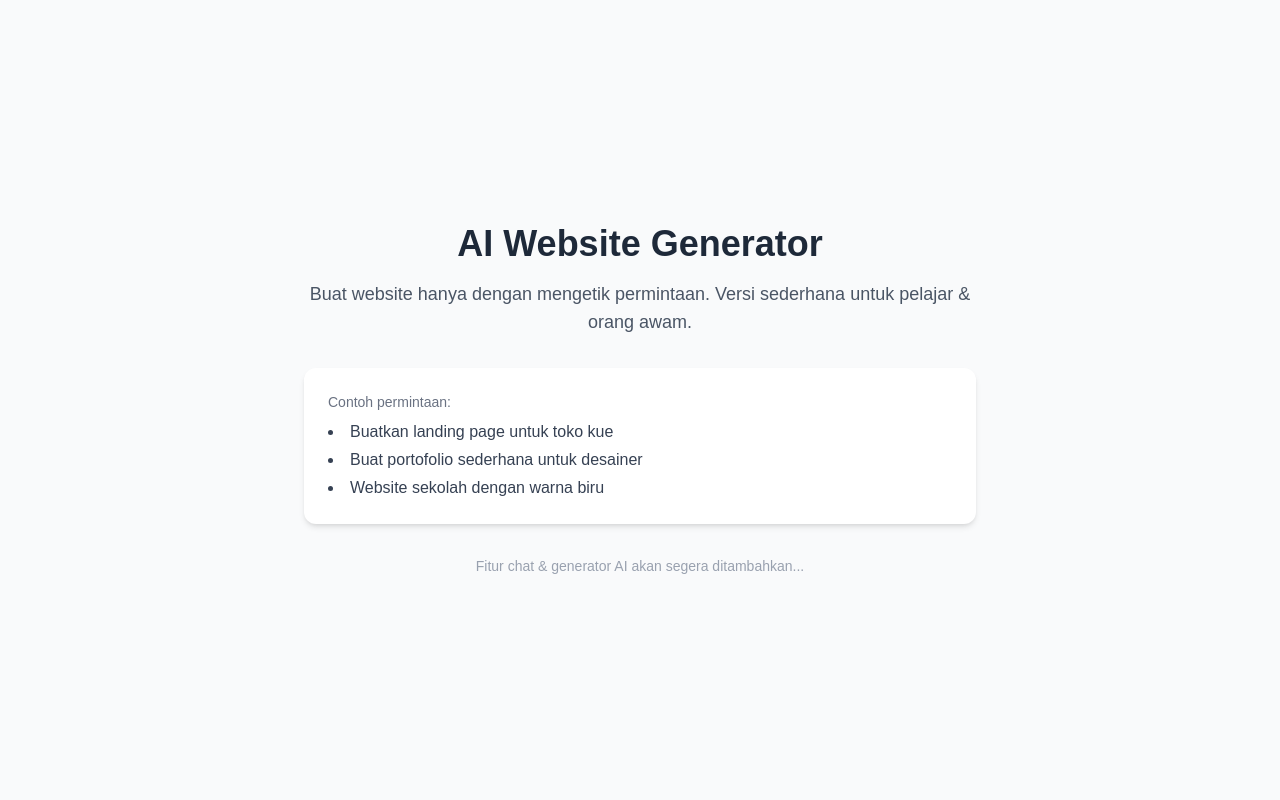
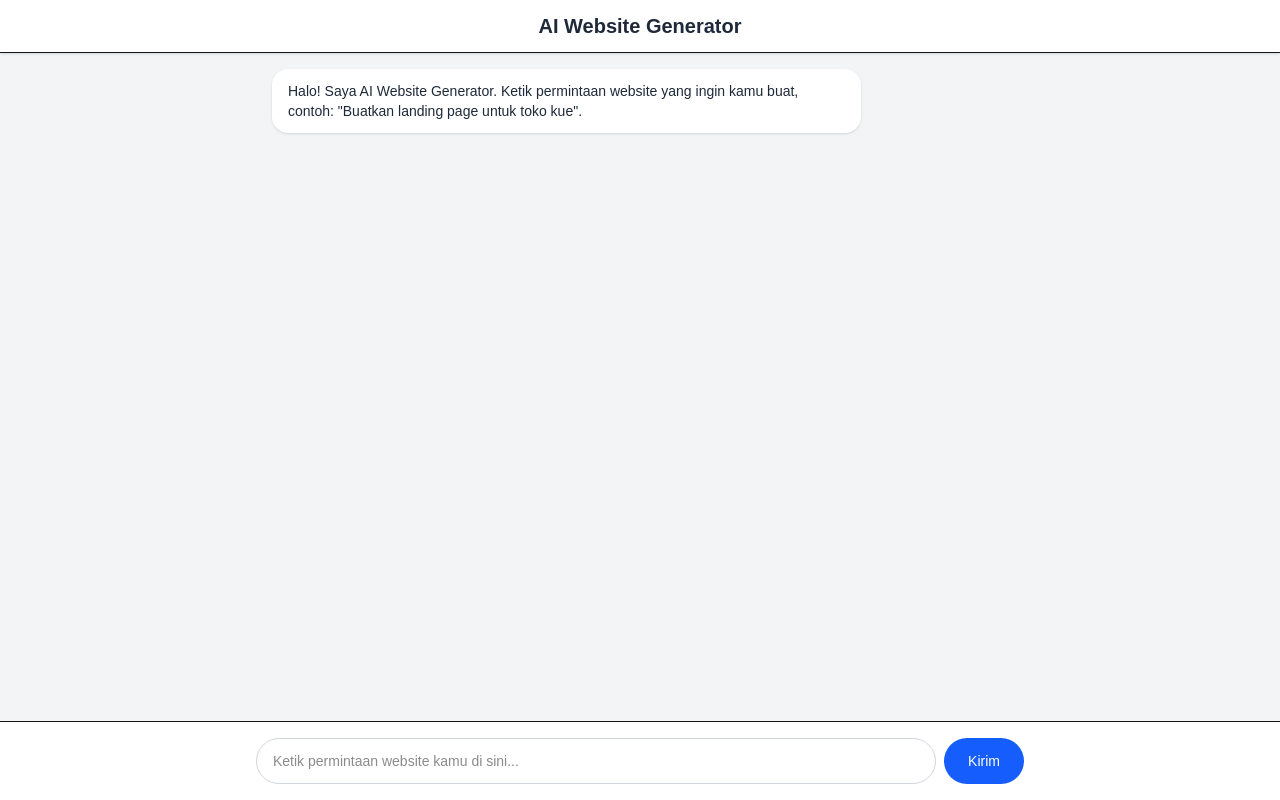
Before and after one commit to mulyadibaker977-sys/ai-website-generator, a Next.js app: page / in a window 1280 px wide. Built offline with nearby package versions, Linux system fonts and the light colour scheme.

Commit message:
Add simple chat UI

```diff
--- a/app/page.tsx
+++ b/app/page.tsx
@@ -1,27 +1,85 @@
+"use client";
+
+import { useState } from "react";
+
 export default function Home() {
+  const [messages, setMessages] = useState([
+    {
+      role: "assistant",
+      content: "Halo! Saya AI Website Generator. Ketik permintaan website yang ingin kamu buat, contoh: \"Buatkan landing page untuk toko kue\".",
+    },
+  ]);
+  const [input, setInput] = useState("");
+
+  const handleSend = () => {
+    if (!input.trim()) return;
+
+    // Tambah pesan user
+    const newMessages = [...messages, { role: "user", content: input }];
+    setMessages(newMessages);
+    setInput("");
+
+    // Simulasi balasan AI (nanti diganti dengan AI sungguhan)
+    setTimeout(() => {
+      setMessages((prev) => [
+        ...prev,
+        {
+          role: "assistant",
+          content: "Terima kasih atas permintaannya! Fitur generate website sedang dalam pengembangan. Nanti saya akan buatkan kodenya di sini.",
+        },
+      ]);
+    }, 800);
+  };
+
   return (
-    <main className="min-h-screen bg-gray-50 flex flex-col items-center justify-center p-6">
-      <div className="max-w-2xl w-full text-center">
-        <h1 className="text-4xl font-bold text-gray-800 mb-4">
+    <main className="min-h-screen bg-gray-100 flex flex-col">
+      {/* Header */}
+      <header className="bg-white border-b px-4 py-3 shadow-sm">
+        <h1 className="text-xl font-bold text-gray-800 text-center">
           AI Website Generator
         </h1>
-        <p className="text-lg text-gray-600 mb-8">
-          Buat website hanya dengan mengetik permintaan.
-          Versi sederhana untuk pelajar & orang awam.
-        </p>
+      </header>
 
-        <div className="bg-white rounded-xl shadow-md p-6 text-left">
-          <p className="text-sm text-gray-500 mb-2">Contoh permintaan:</p>
-          <ul className="list-disc list-inside text-gray-700 space-y-1">
-            <li>Buatkan landing page untuk toko kue</li>
-            <li>Buat portofolio sederhana untuk desainer</li>
-            <li>Website sekolah dengan warna biru</li>
-          </ul>
+      {/* Chat Area */}
+      <div className="flex-1 overflow-y-auto p-4 space-y-4 max-w-3xl mx-auto w-full">
+        {messages.map((msg, index) => (
+          <div
+            key={index}
+            className={`flex ${
+              msg.role === "user" ? "justify-end" : "justify-start"
+            }`}
+          >
+            <div
+              className={`max-w-[80%] rounded-2xl px-4 py-3 text-sm ${
+                msg.role === "user"
+                  ? "bg-blue-600 text-white"
+                  : "bg-white text-gray-800 shadow"
+              }`}
+            >
+              {msg.content}
+            </div>
+          </div>
+        ))}
+      </div>
+
+      {/* Input Area */}
+      <div className="border-t bg-white p-4">
+        <div className="max-w-3xl mx-auto flex gap-2">
+          <input
+            type="text"
+            value={input}
+            onChange={(e) => setInput(e.target.value)}
+            onKeyDown={(e) => e.key === "Enter" && handleSend()}
+            placeholder="Ketik permintaan website kamu di sini..."
+            className="flex-1 border border-gray-300 rounded-full px-4 py-3 text-sm focus:outline-none focus:ring-2 focus:ring-blue-500"
+          />
+          <button
+            onClick={handleSend}
+            className="bg-blue-600 text-white px-6 py-3 rounded-full text-sm font-medium hover:bg-blue-700 transition"
+          >
+            Kirim
+          </button>
         </div>
-
-        <p className="mt-8 text-sm text-gray-400">
-          Fitur chat & generator AI akan segera ditambahkan...
-        </p>
       </div>
     </main>
   );
```
